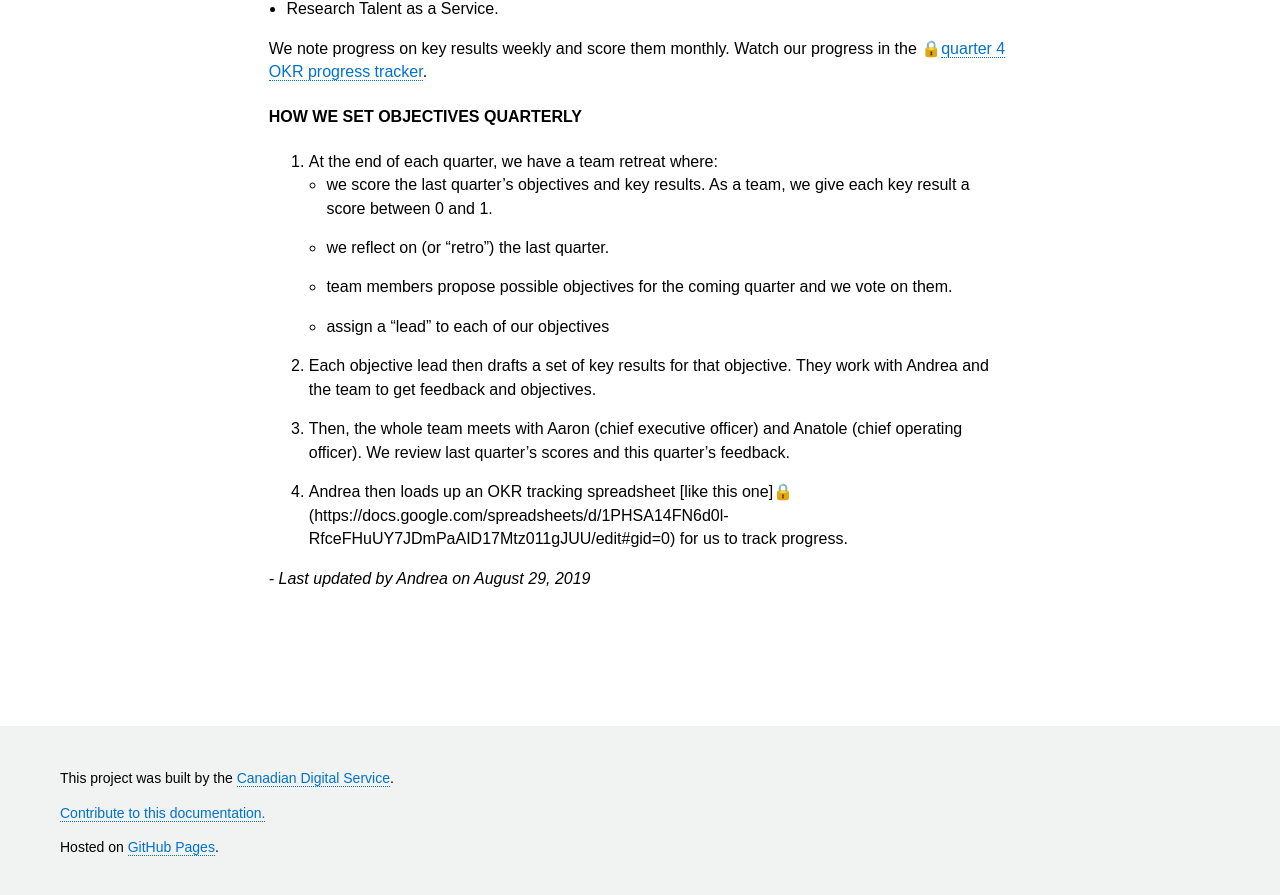
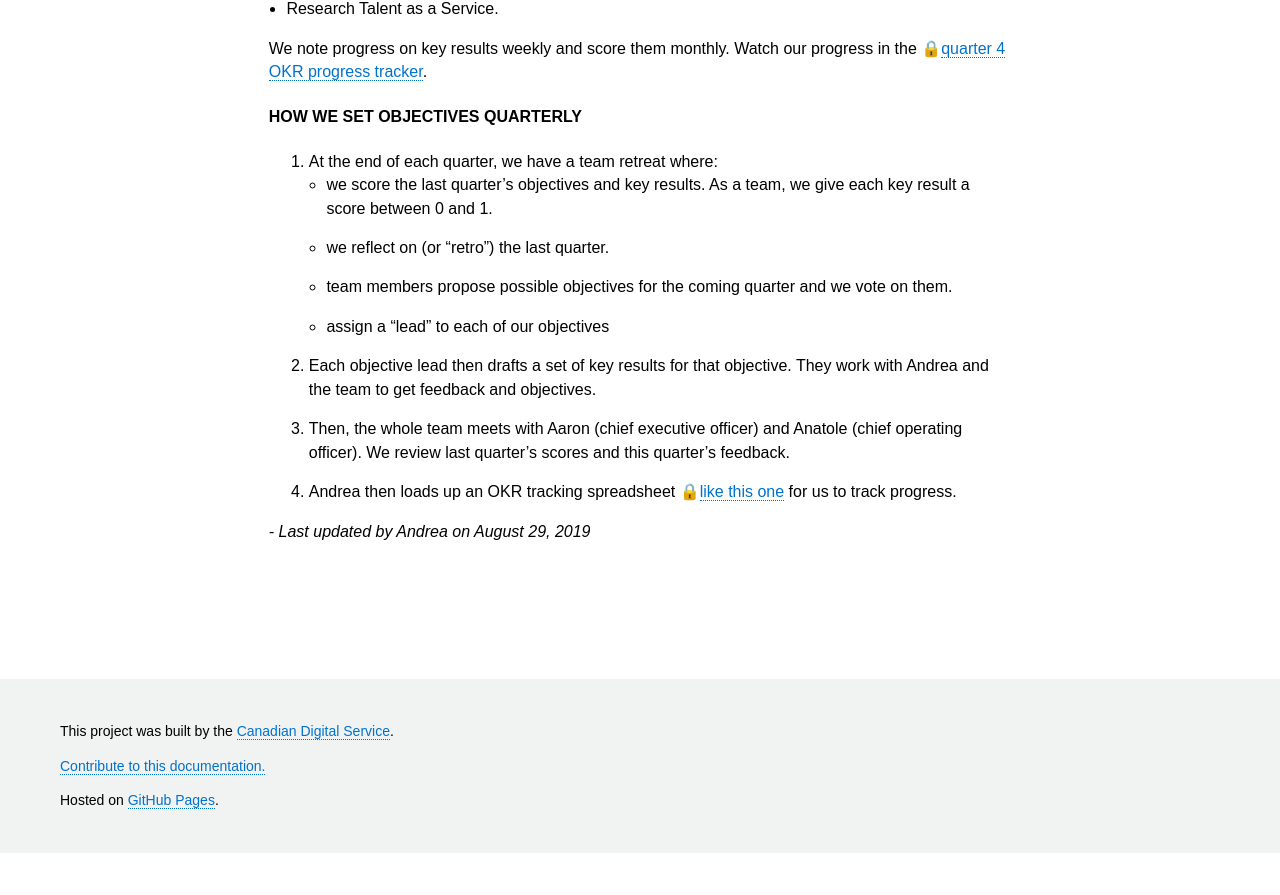
Before and after one commit to cds-snc/talent, a Jekyll site: the page built from _pages/en/about/vision-objectives.md, in a window 1280 px wide and 900 px high, scrolled down 719 px. Shown: the top 895 px of the window. Built offline with Jekyll 4.4.1, drawn with Linux system fonts in a browser that asks for light colours; after the commit the page ends 1572 px from its top, so only the background shows below that.

Commit message:
updating lock icon

```diff
--- a/_pages/en/about/vision-objectives.md
+++ b/_pages/en/about/vision-objectives.md
@@ -35,6 +35,6 @@ We note progress on key results weekly and score them monthly. Watch our progres
  * assign a "lead" to each of our objectives
 2. Each objective lead then drafts a set of key results for that objective. They work with Andrea and the team to get feedback and objectives.
 3. Then, the whole team meets with Aaron (chief executive officer) and Anatole (chief operating officer). We review last quarter's scores and this quarter's feedback.
-4. Andrea then loads up an OKR tracking spreadsheet [like this one]🔒(https://docs.google.com/spreadsheets/d/1PHSA14FN6d0l-RfceFHuUY7JDmPaAID17Mtz011gJUU/edit#gid=0) for us to track progress.
+4. Andrea then loads up an OKR tracking spreadsheet 🔒[like this one](https://docs.google.com/spreadsheets/d/1PHSA14FN6d0l-RfceFHuUY7JDmPaAID17Mtz011gJUU/edit#gid=0) for us to track progress.
 
 _- Last updated by Andrea on August 29, 2019_
```
